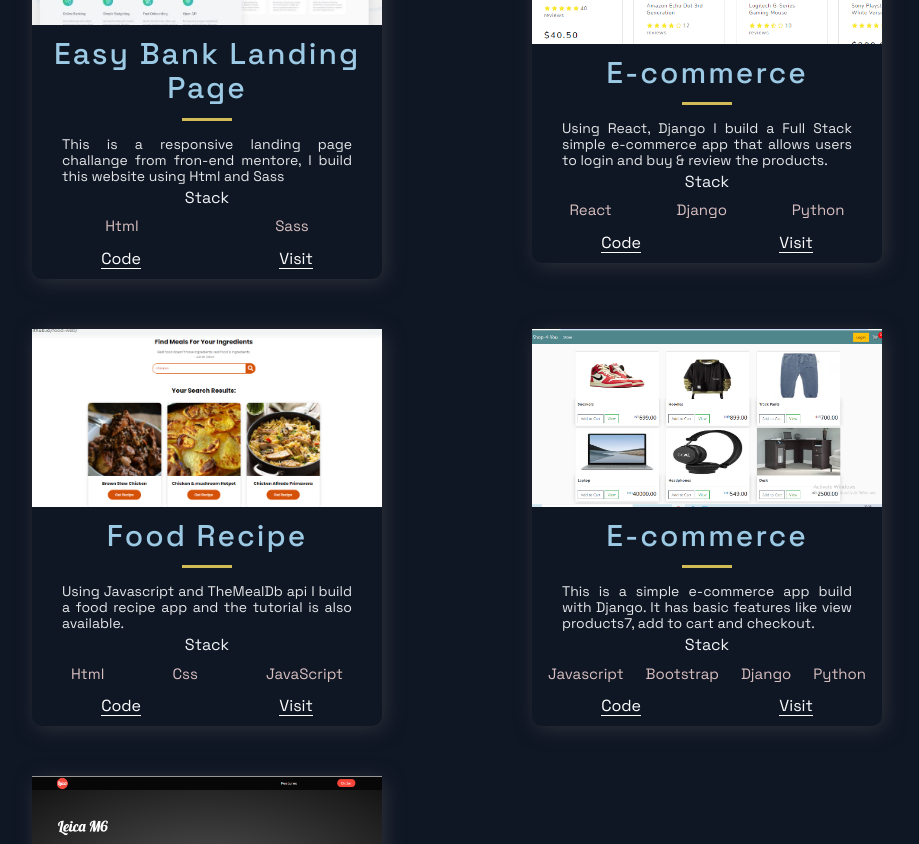
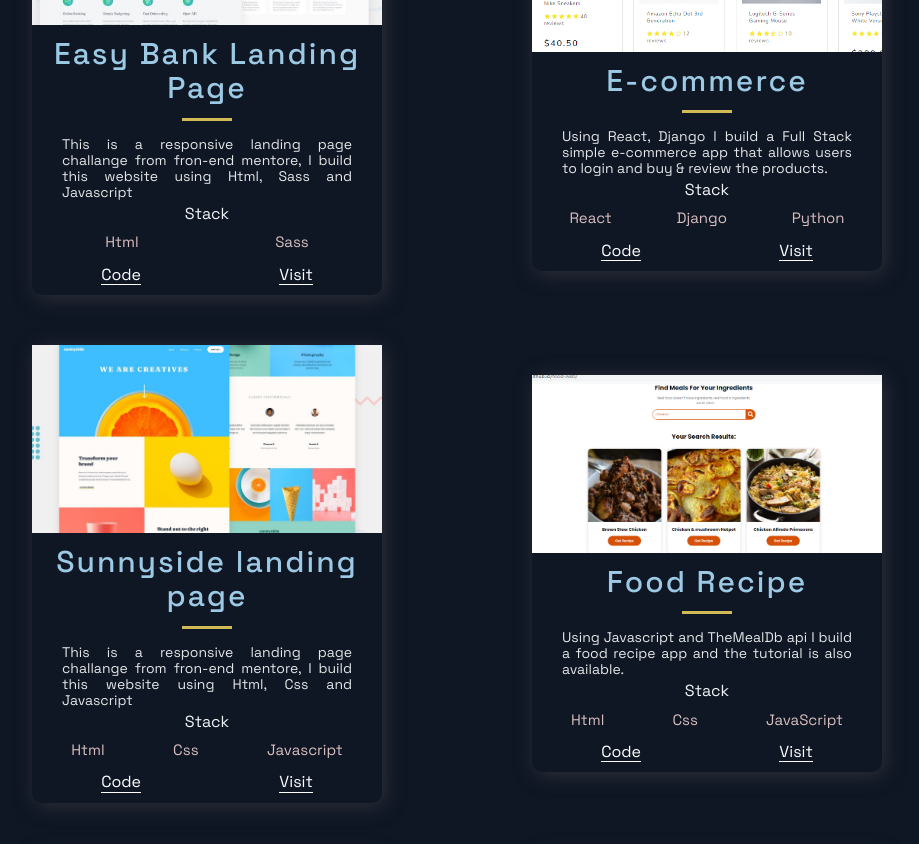
Before and after one commit to hrithikrawal/portfolio-website, a Next.js app: page / in a window 1280 px wide. Shown: the part 980-1824 px from the top of the page, without its empty margins (183-1102 px from the left). Built offline with nearby package versions, Linux system fonts and the light colour scheme.

Commit message:
projects updated

```diff
--- a/src/constants/constants.js
+++ b/src/constants/constants.js
@@ -1,7 +1,7 @@
 export const projects = [
   {
     title: 'Easy Bank Landing Page',
-    description: "This is a responsive landing page challange from fron-end mentore, I build this website using Html and Sass",
+    description: "This is a responsive landing page challange from fron-end mentore, I build this website using Html, Sass and Javascript",
     image: '/images/easybank.jpg',
     tags: ['Html', 'Sass'],
     source: 'https://github.com/hrithikrawal/EASYBANK-landing-page',
@@ -18,13 +18,22 @@ export const projects = [
     id: 1,
   },
   {
+    title: 'Sunnyside landing page',
+    description: "This is a responsive landing page challange from fron-end mentore, I build this website using Html, Css and Javascript",
+    image: '/images/sunnyside.jpg',
+    tags: ['Html', 'Css', 'Javascript'],
+    source: 'https://github.com/hrithikrawal/sunnyside-landing-page',
+    visit: 'https://hrithikrawal.github.io/sunnyside-landing-page/',
+    id: 2,
+  },
+  {
     title: 'Food Recipe',
     description:"Using Javascript and TheMealDb api I build a food recipe app and the tutorial is also available.",
     image: '/images/Project2.png',
     tags: ['Html', 'Css', 'JavaScript'],
     source: 'https://github.com/hrithikrawal/food-web',
     visit: 'https://hrithikrawal.github.io/food-web/',
-    id: 2,
+    id: 3,
   },
   {
     title: 'E-commerce',
@@ -33,7 +42,7 @@ export const projects = [
       tags: ['Javascript', 'Bootstrap', 'Django', 'Python'],
     source: 'https://github.com/hrithikrawal/shop-4-u',
     visit: 'https://shop-4-u.herokuapp.com/',
-    id: 3,
+    id: 4,
   },
   {
     title: 'Landing Page',
@@ -42,7 +51,7 @@ export const projects = [
       tags: ['Html', 'Sass'],
     source: 'https://github.com/hrithikrawal/UI-Responsive-Website',
     visit: 'https://leica-cam.netlify.app/',
-    id: 4,
+    id: 5,
   },
 
 ];
```
Also changed, not shown: public/images/sunnyside.jpg (added).
